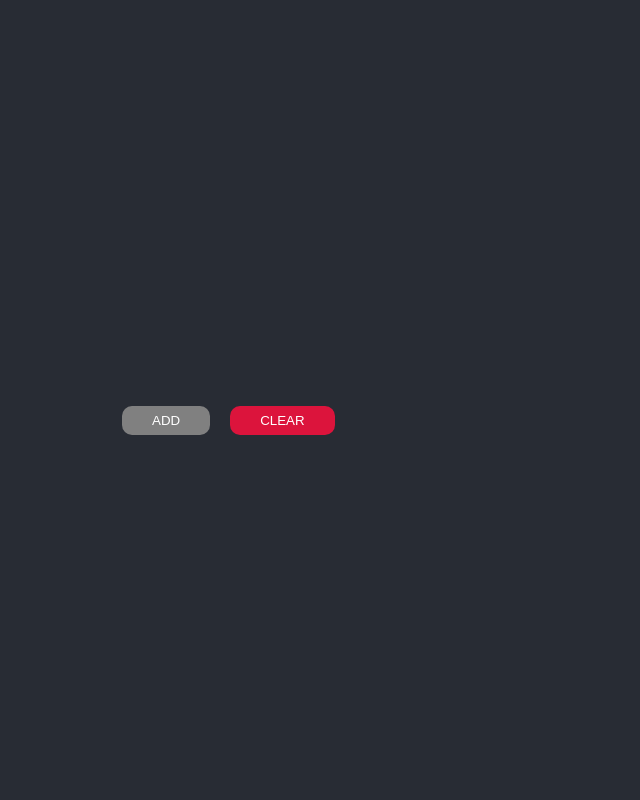
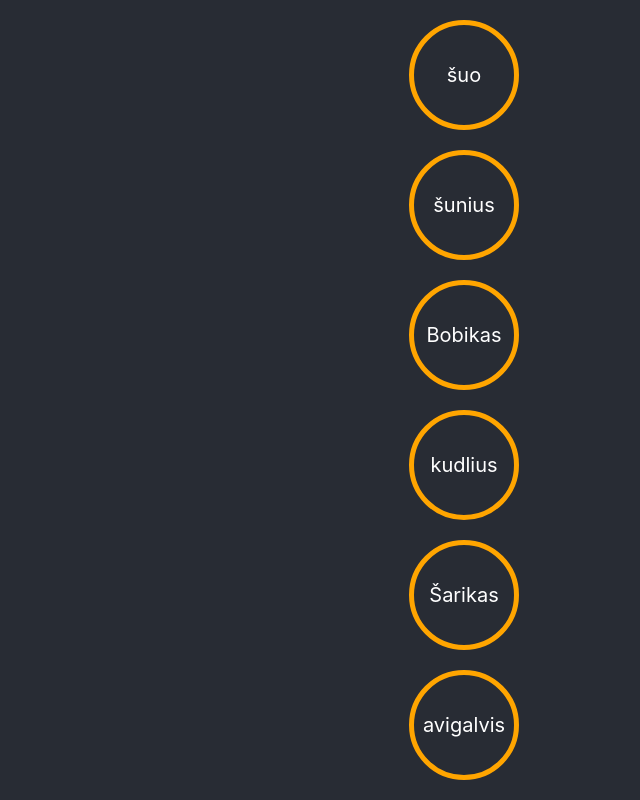
Before and after one commit to IngaGd/Didziapedziai, a React (Create React App) app in the folder r1/: page / in a window 1280 px wide. Shown: the whole page, without its empty margins (176-816 px from the left). Built offline with nearby package versions, Linux system fonts and the light colour scheme.

Commit message:
Homeworks

```diff
--- a/r1/src/App.jsx
+++ b/r1/src/App.jsx
@@ -1,40 +1,22 @@
-'bootstrap/dist/css/bootstrap.min.css';
-import { useState } from 'react';
 import './App.scss';
-import BaseButton from './Components/011/Design/BaseButton';
-import RedButton from './Components/011/Design/RedButton';
-import Sq from './Components/011/Design/Sq';
-import { withAdd, withClear } from './Components/011/HOCs/sq';
-// import Circle from './Components/011/Circle';
-// import Number from './Components/011/Number';
+//import Task1 from './Homeworks/02-React-base-list/Task1';
+import Task2 from './Homeworks/02-React-base-list/Task2';
+
+
 
 function App() {
 
-    const [sq, setSq] = useState([]);
-
-    const BaseButtonWithAdd = withAdd(BaseButton);
-    const RedButtonWithClear = withClear(RedButton);
+    const dogs = ['šuo', 'šunius', 'Bobikas', 'kudlius', 'Šarikas', 'avigalvis'];
 
     return (
         <div className="App">
             <header className="App-header">
-            {/* <Circle>
-                <Number type="n1"/>
-                <Number type="n2"/>
-                <Number type="n3"/>
-                <Number type="n4"/>
-            </Circle> */}
-                <div className="sq-bin">
-                    {
-                        sq.map((s, i) => s.show ? <Sq key={i} s={s} i={i} setSq={setSq} /> : null)
-                    }
-                </div>
-                <div className="sq-bin">
-                    <BaseButtonWithAdd title="add" setSq={setSq} />
-                    <RedButtonWithClear title="clear" setSq={setSq} />
-                </div>
-
-
+                {/* {
+                    dogs.map((a, i) => <Task1 index = {i} dogs = {a}/>)
+                } */}
+                {
+                    dogs.map((a, i) => <Task2 index = {i} dogs = {a}/>)
+                }
             </header>
         </div>
     );
--- a/r1/src/App.scss
+++ b/r1/src/App.scss
@@ -237,8 +237,9 @@ button {
 
 //----------------------------HOMEWORKS
 
-// 02 - TASTK1
+// 02 REACT BASE LIST
 
+//TASTK1
 .square {
     width: 100px;
     height: 100px;
@@ -250,3 +251,17 @@ button {
     font-size: 20px;
     text-align: center
 }
+
+//TASTK2
+.hw-circle {
+    width: 100px;
+    height: 100px;
+    border-radius: 50%;
+    border: 5px solid orange;
+    display: flex;
+    align-items: center;
+    justify-content: center;
+    margin: 10px;
+    font-size: 20px;
+    text-align: center
+}
--- a/r1/src/Homeworks/02-React-base-list/Task1.jsx
+++ b/r1/src/Homeworks/02-React-base-list/Task1.jsx
@@ -7,3 +7,5 @@ function Task1({dogs}) {
 }
 
 export default Task1;
+
+// Atvaizduoti masyvą dogs. Kiekvienas šuo atskirame kvadrate.
--- /dev/null
+++ b/r1/src/Homeworks/02-React-base-list/Task2.jsx
@@ -0,0 +1,17 @@
+function Task2({dogs}) {
+
+    const sortedDogs = () => [...dogs].sort((a, b) => b.length - a.length);
+
+    return (
+        <div className="hw-circle">
+            {sortedDogs()}
+        </div>
+    )
+}
+
+export default Task2;
+
+
+// Atvaizduoti masyvą dogs. Kiekvienas šuo atskirame apskritime.
+// Šunys turi būti išrūšiuoti nuo ilgiausio žodžio iki trumpiausio,
+// o apskritimai sunumeruoti nuo 1 iki galo.
```
Also changed, not shown: r1/src/011.jsx (added, +44 -0 lines), r1/src/HW02.jsx (deleted, +0 -22 lines).
